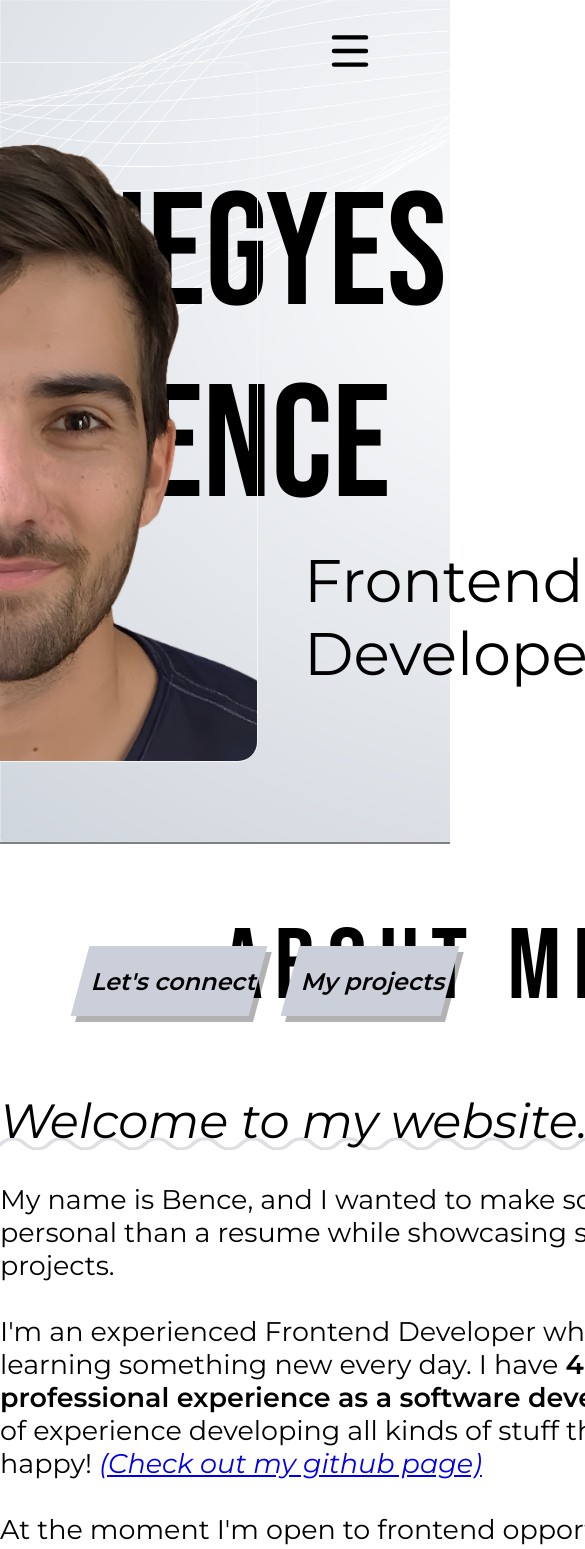
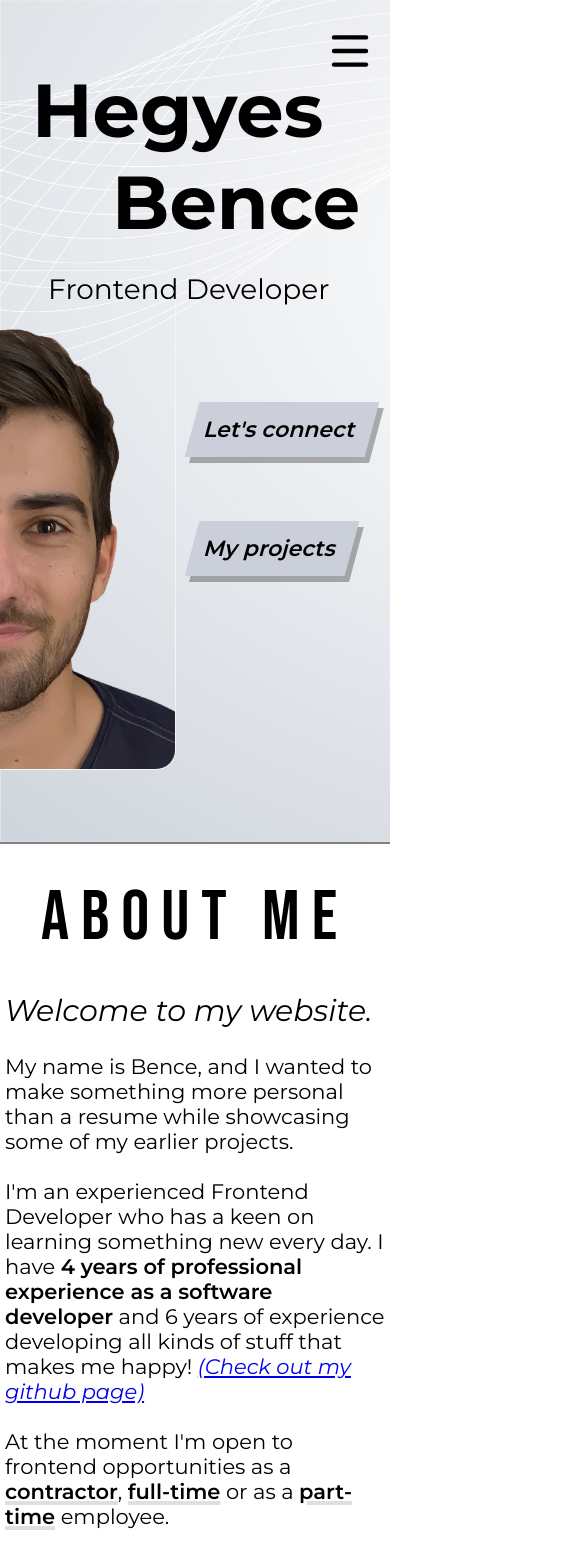
Before and after one commit to hbence97/2024-portfolio, a Vue app: page / in a window 390 px wide. Shown: the top 1549 px of the page, 585 px wide, since content can reach past the window. Built offline with nearby package versions, Linux system fonts and the light colour scheme.

Commit message:
Add header / about me mobile view

```diff
--- a/src/App.vue
+++ b/src/App.vue
@@ -21,10 +21,4 @@ export default {
   box-sizing: border-box;
   font-family: "Montserrat", -apple-system, BlinkMacSystemFont, sans-serif;
 }
-
-@media (max-width: 450px) {
-  #app {
-    width: 100vh;
-  }
-}
 </style>
--- a/src/components/AboutMe.vue
+++ b/src/components/AboutMe.vue
@@ -56,13 +56,6 @@ h2 {
   letter-spacing: 12px;
 }
 
-p,
-span,
-i {
-  max-width: 1000px;
-  font-size: 27px;
-}
-
 .paragraph-welcome {
   font-size: 48px;
   font-style: italic;
@@ -71,6 +64,13 @@ i {
   background-size: 48px 64px;
   background-position: 2px 19px;
   animation: moveUnderline 72s linear infinite;
+}
+
+p,
+span,
+i {
+  max-width: 1000px;
+  font-size: 27px;
 }
 
 .about-me-container-texts .four-years-experience {
@@ -94,4 +94,33 @@ i {
     background-position: 2000px 19px;
   }
 }
+
+@media (max-width: 450px) {
+  .about-me-section {
+    padding-top: 2rem;
+  }
+
+  .about-me-container-texts {
+    gap: 2rem;
+  }
+
+  h2 {
+    font-size: 70px;
+  }
+
+  .paragraph-welcome {
+    font-size: 30px;
+    animation: none;
+  }
+
+  p,
+  span,
+  i {
+    font-size: 21px;
+  }
+
+  p {
+    max-width: 380px;
+  }
+}
 </style>
--- a/src/components/PageHeader.vue
+++ b/src/components/PageHeader.vue
@@ -2,7 +2,8 @@
   <section class="header-section">
     <navbar />
     <div class="header-text-container">
-      <h1 class="header-h1">Hegyes Bence</h1>
+      <h1 class="header-h1-desktop">Hegyes Bence</h1>
+      <h1 class="header-h1-mobile">Hegyes <span>Bence</span></h1>
       <h2 class="header-h2">Frontend Developer</h2>
       <div class="header-button-container">
         <div @click="heroButtonClicked" @mouseover="hoverOverButton" @mouseleave="stopHovering" class="header-button-linkedin">
@@ -72,12 +73,16 @@ export default {
   margin-left: 5rem;
 }
 
-.header-h1 {
+.header-h1-desktop {
   font-family: "Bebas Neue", sans-serif;
   font-weight: 400;
   font-style: normal;
   font-size: 160px;
   margin-top: 10rem;
+}
+
+.header-h1-mobile {
+  display: none;
 }
 
 .header-h2 {
@@ -125,6 +130,7 @@ export default {
 
 .header-button-container .header-button-github {
   width: 170px;
+  margin-left: 2rem;
 }
 
 .header-button-container .header-button-linkedin:hover {
@@ -145,10 +151,6 @@ export default {
   pointer-events: none;
 }
 
-.header-button-github {
-  margin-left: 2rem;
-}
-
 .header-button-linkedin-logo {
   position: absolute;
   height: 50px;
@@ -166,8 +168,64 @@ export default {
 }
 
 @media (max-width: 450px) {
-  .header-section {
-    width: 450px;
+  .header-text-container {
+    display: flex;
+    flex-direction: column;
+    height: 622px;
+    margin-left: 0;
+  }
+
+  .header-h1-desktop {
+    display: none;
+  }
+
+  .header-h1-mobile {
+    display: block;
+    margin-left: 2rem;
+    font-size: 75px;
+    margin-top: 4rem;
+    z-index: 1;
+  }
+
+  .header-h1-mobile span {
+    margin-left: 5rem;
+  }
+
+  .header-h2 {
+    font-size: 28px;
+    margin-top: 1.5rem;
+    margin-left: 3rem;
+    z-index: 1;
+  }
+
+  .header-hero-image {
+    top: -22rem;
+    left: -12.5rem;
+    height: 500px;
+    border: 1.8px solid #f5f5f5;
+    border-radius: 20px;
+  }
+
+  .header-button-container {
+    margin-top: 6rem;
+    margin-left: 9rem;
+    flex-direction: column;
+  }
+
+  .header-button-container div {
+    height: 55px;
+    font-size: 22px;
+  }
+
+  .header-button-container .header-button-linkedin {
+    width: 180px;
+    margin-bottom: 4rem;
+    margin-left: 3rem;
+  }
+
+  .header-button-container .header-button-github {
+    width: 160px;
+    margin-left: 3rem;
   }
 }
 </style>
```
